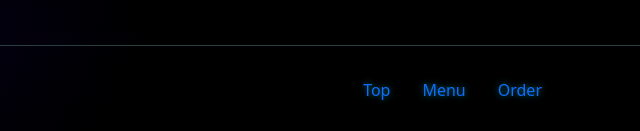
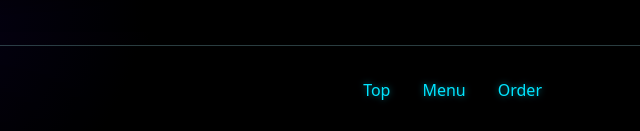
Before and after one commit to chrispv42/Project-1, a plain HTML site: page index.html in a window 1280 px wide. Shown: the part 2490-2621 px from the top of the page, 640-1280 px from the left. Drawn offline with nearby package versions, Linux system fonts and the light colour scheme; a web font is replaced by a local one.

Commit message:
Feat/navLink

```diff
--- a/CSS/style.css
+++ b/CSS/style.css
@@ -301,7 +301,7 @@ footer a:focus {
   padding: var(--bs-nav-link-padding-y) var(--bs-nav-link-padding-x);
   font-size: var(--bs-nav-link-font-size);
   font-weight: var(--bs-nav-link-font-weight);
-  color: var(--bs-nav-link-color, var(--accent-2));
+  color: var(--accent, var(--accent-2));
   text-decoration: none;
   background: 0 0;
   border: 0;
```
